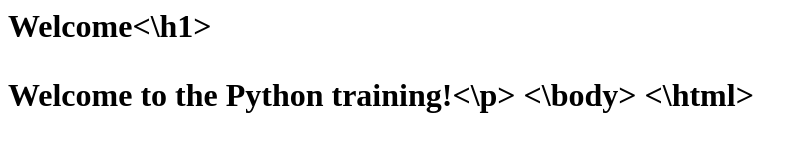
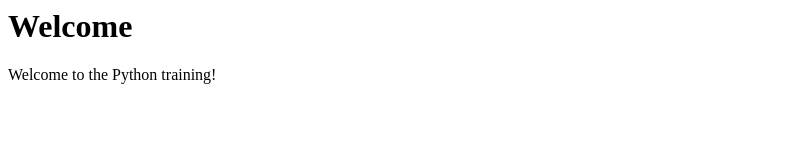
Before and after one commit to JanosGemes/python-2022-02-28, a plain HTML site: page docs/index.html in a window 1280 px wide. Shown: the whole page, without its empty margins (0-807 px from the left). Drawn offline with Linux system fonts and the light colour scheme.

Commit message:
Eslő html

```diff
--- a/docs/index.html
+++ b/docs/index.html
@@ -1,6 +1,6 @@
 <html>
 	<body>
-		<h1> Welcome<\h1>
-		<p> Welcome to the Python training!<\p>
-	<\body>
-<\html>
+		<h1> Welcome</h1>
+		<p> Welcome to the Python training!</p>
+	</body>
+</html>
```
